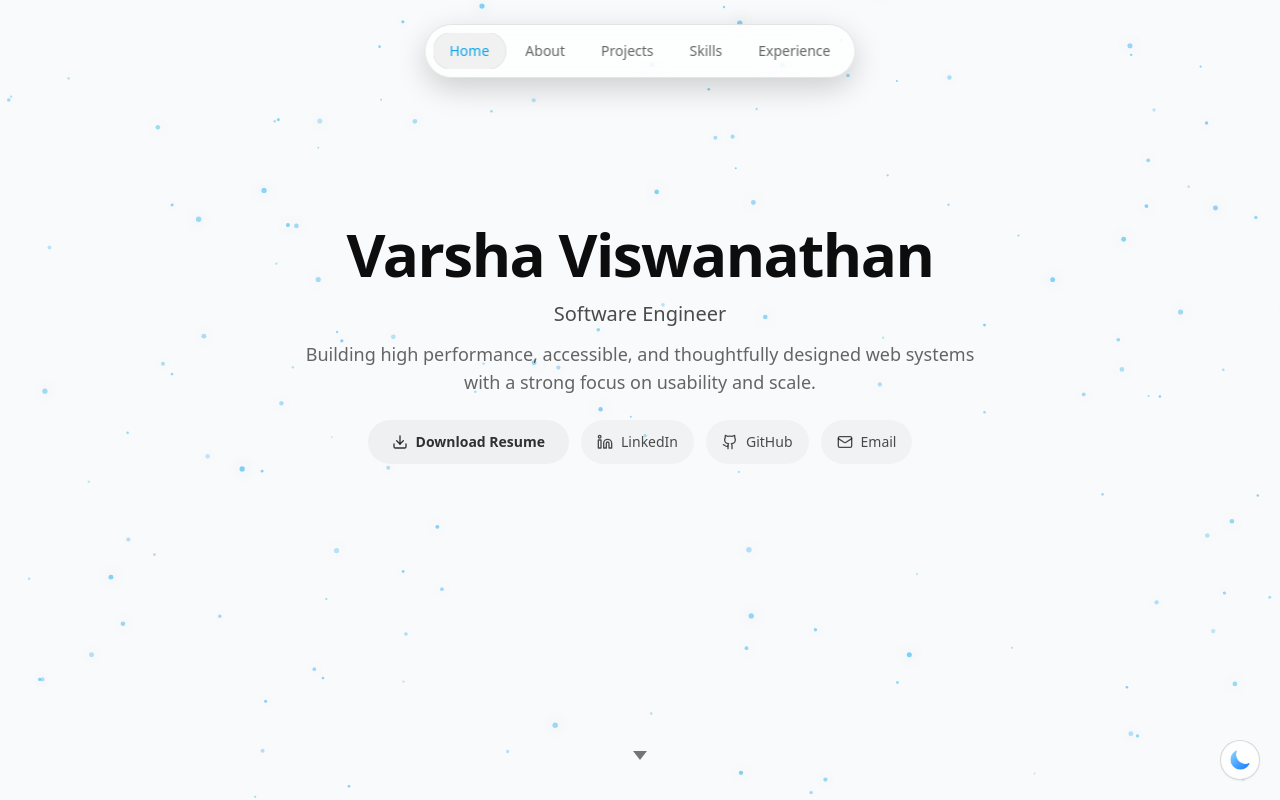
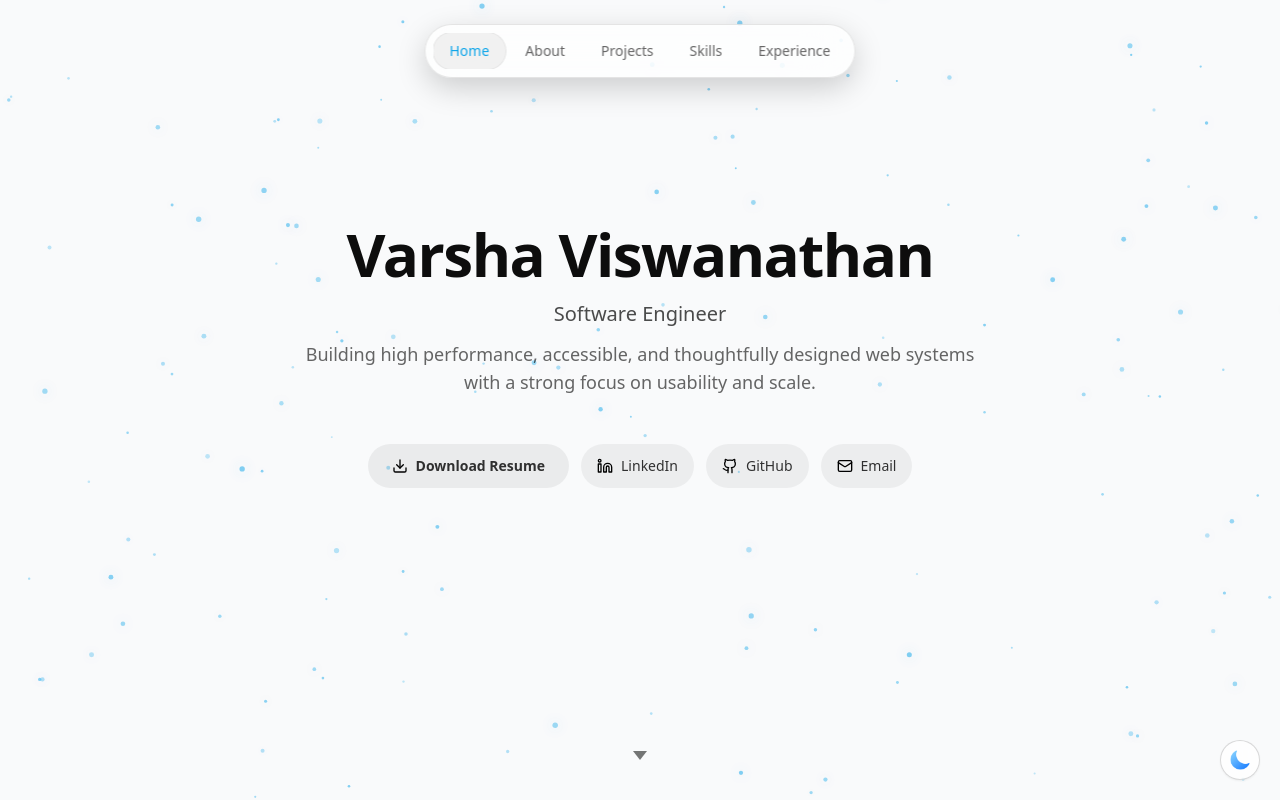
Before and after one commit to VVarsha6/portfolio, a React (Vite) app: page / in a window 1280 px wide. Shown: the top 800 px of the page. Built offline with nearby package versions, Linux system fonts and the light colour scheme.

Commit message:
button fixes - light mode

```diff
--- a/src/sections/HeroSection.tsx
+++ b/src/sections/HeroSection.tsx
@@ -3,8 +3,10 @@ import NeonButton from "../components/ui/NeonButton";
 import HeroGravityBG from "../components/ui/HeroGravityBG";
 
 const iconClass =
-  "h-4 w-4 transition-colors duration-200 group-hover:text-sky-200";
-const textClass = "transition-colors duration-200 group-hover:text-white";
+    "h-4 w-4 transition-colors duration-200 text-black group-hover:text-black dark:text-white/85 dark:group-hover:text-sky-200";
+
+const textClass =   "transition-colors duration-200 text-black/80 group-hover:text-black dark:text-white/85 dark:group-hover:text-white";
+;
 
 export default function HeroSection() {
   return (
@@ -28,10 +30,10 @@ export default function HeroSection() {
           pt-24 sm:pt-28
         "
       >
-        {/* Content block — LOWERED */}
+        {}
         <div className="flex-1 flex flex-col items-center justify-start text-center">
           <div className="mt-20 sm:mt-28">
-            {/* ⬆️ THIS controls how low the content is */}
+            {}
 
             <h1 className="text-4xl font-semibold tracking-tight text-black/95 dark:text-white sm:text-6xl">
               Varsha Viswanathan
@@ -47,21 +49,24 @@ export default function HeroSection() {
             </p>
 
             <div className="mt-6 flex flex-col items-center">
+  <div className="mt-6 flex flex-col items-center">
   <div className="flex flex-wrap items-center justify-center gap-3">
+    {/* Resume */}
     <NeonButton
       href="/src/assets/resume.pdf"
       download
       className="
-                    group bg-black/[0.04] px-6 py-3
+        group bg-black/[0.06] px-6 py-3
         text-sm font-semibold text-black/80
-                    hover:bg-black/[0.07]
-                    dark:bg-white/10 dark:text-white/85 dark:hover:bg-white/12
+        hover:bg-black/[0.10] hover:text-black
+        dark:bg-white/10 dark:text-white/85 dark:hover:bg-white/12 dark:hover:text-white
       "
     >
       <Download className={iconClass} />
       <span className={textClass}>Download Resume</span>
     </NeonButton>
 
+    {/* LinkedIn */}
     <NeonButton
       href="https://www.linkedin.com/in/vvarsha6/"
       target="_blank"
@@ -69,16 +74,17 @@ export default function HeroSection() {
       ariaLabel="LinkedIn"
       title="LinkedIn"
       className="
-                    group bg-black/[0.03] px-4 py-3
-                    text-sm font-medium text-black/70
-                    hover:bg-black/[0.06]
-                    dark:bg-white/5 dark:text-white/70 dark:hover:bg-white/10
+        group bg-black/[0.05] px-4 py-3
+        text-sm font-medium text-black/75
+        hover:bg-black/[0.09] hover:text-black
+        dark:bg-white/5 dark:text-white/70 dark:hover:bg-white/10 dark:hover:text-white
       "
     >
       <Linkedin className={iconClass} />
       <span className={textClass}>LinkedIn</span>
     </NeonButton>
 
+    {/* GitHub */}
     <NeonButton
       href="https://github.com/VVarsha6/"
       target="_blank"
@@ -86,31 +92,34 @@ export default function HeroSection() {
       ariaLabel="GitHub"
       title="GitHub"
       className="
-                    group bg-black/[0.03] px-4 py-3
-                    text-sm font-medium text-black/70
-                    hover:bg-black/[0.06]
-                    dark:bg-white/5 dark:text-white/70 dark:hover:bg-white/10
+        group bg-black/[0.05] px-4 py-3
+        text-sm font-medium text-black/75
+        hover:bg-black/[0.09] hover:text-black
+        dark:bg-white/5 dark:text-white/70 dark:hover:bg-white/10 dark:hover:text-white
       "
     >
       <Github className={iconClass} />
       <span className={textClass}>GitHub</span>
     </NeonButton>
 
+    {/* Email */}
     <NeonButton
       href="mailto:vvarsha1020@gmail.com"
       ariaLabel="Email"
       title="Email"
       className="
-                    group bg-black/[0.03] px-4 py-3
-                    text-sm font-medium text-black/70
-                    hover:bg-black/[0.06]
-                    dark:bg-white/5 dark:text-white/70 dark:hover:bg-white/10
+        group bg-black/[0.05] px-4 py-3
+        text-sm font-medium text-black/75
+        hover:bg-black/[0.09] hover:text-black
+        dark:bg-white/5 dark:text-white/70 dark:hover:bg-white/10 dark:hover:text-white
       "
     >
       <Mail className={iconClass} />
       <span className={textClass}>Email</span>
     </NeonButton>
   </div>
+</div>
+
             </div>
           </div>
         </div>
```
Lines whose indentation alone changed are shown as unchanged.
